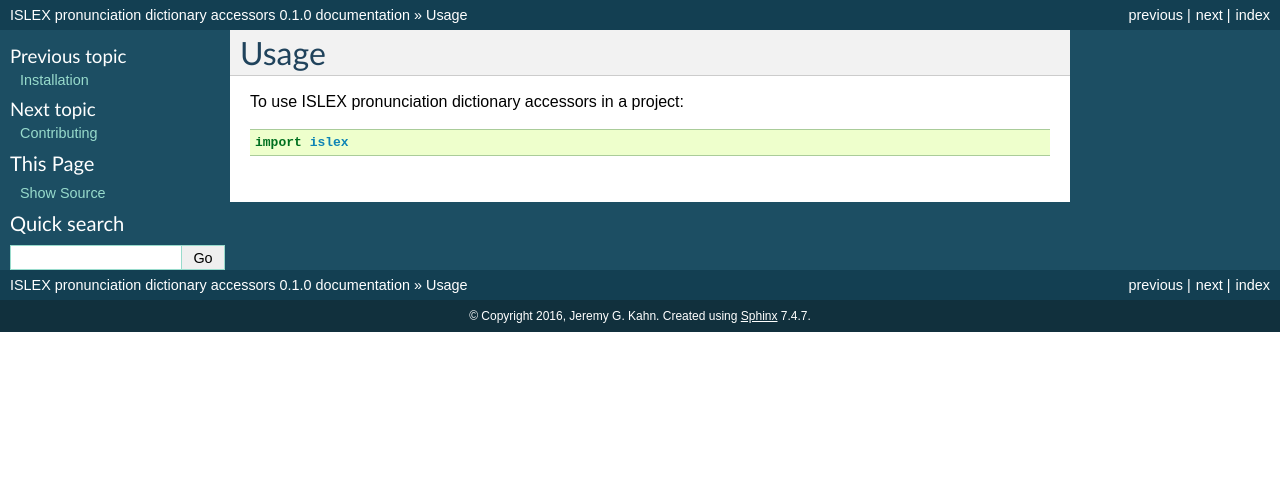
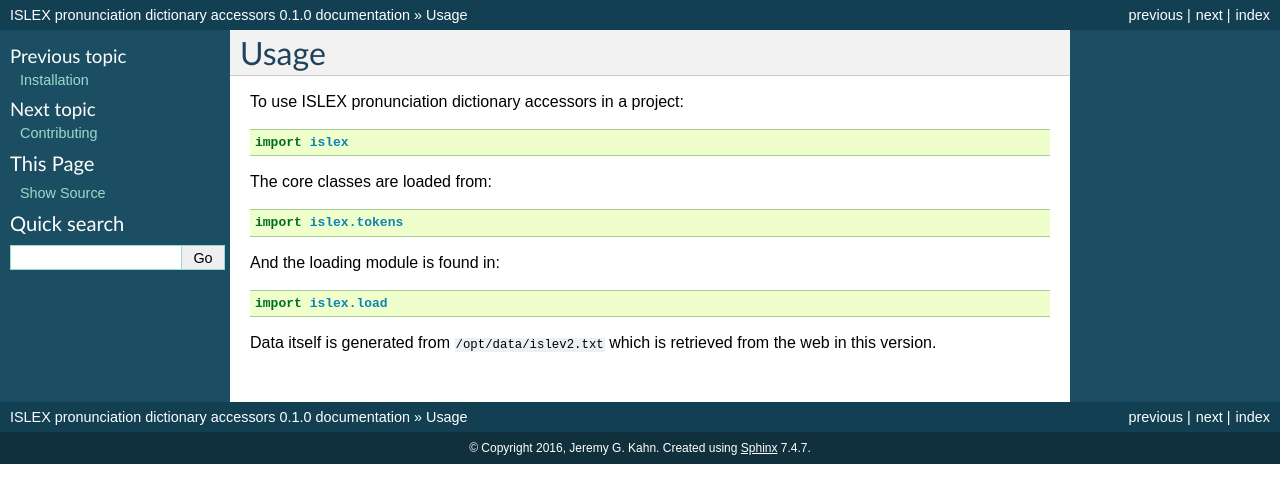
Before and after one commit to jkahn/islex, a Sphinx documentation site: the page built from docs/usage.rst, in a window 1280 px wide. Shown: the top 503 px of the page. Built offline with Sphinx 7.4.7, drawn with Linux system fonts in a browser that asks for light colours; pages that are not in the unit, such as notebooks, are missing from menus.

Commit message:
fixes to docs to push up.

```diff
--- a/HISTORY.rst
+++ b/HISTORY.rst
@@ -6,3 +6,4 @@
 ------------------
 
 * First release on PyPI.
+* Supported Travis-CI, islex.readthedocs.org, and pyup-ci.org
--- a/README.rst
+++ b/README.rst
@@ -28,7 +28,7 @@
 Features
 --------
 
-* TODO
+* Loading and navigating around the data structures of the ISLEX lexicon.
 
 Credits
 ---------
--- a/docs/usage.rst
+++ b/docs/usage.rst
@@ -5,3 +5,14 @@
 To use ISLEX pronunciation dictionary accessors in a project::
 
     import islex
+
+The core classes are loaded from::
+
+    import islex.tokens
+
+And the loading module is found in::
+
+    import islex.load
+
+Data itself is generated from ``/opt/data/islev2.txt`` which is
+retrieved from the web in this version.
```
